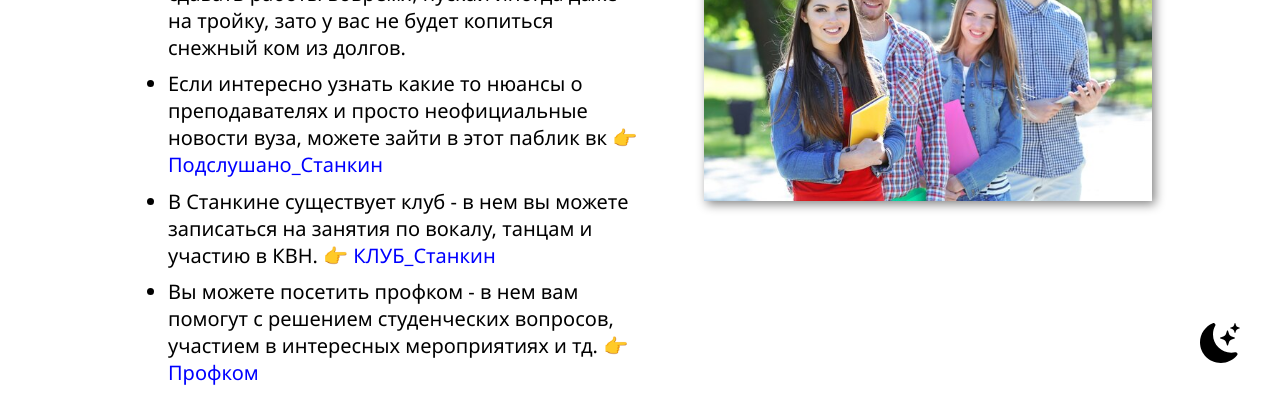
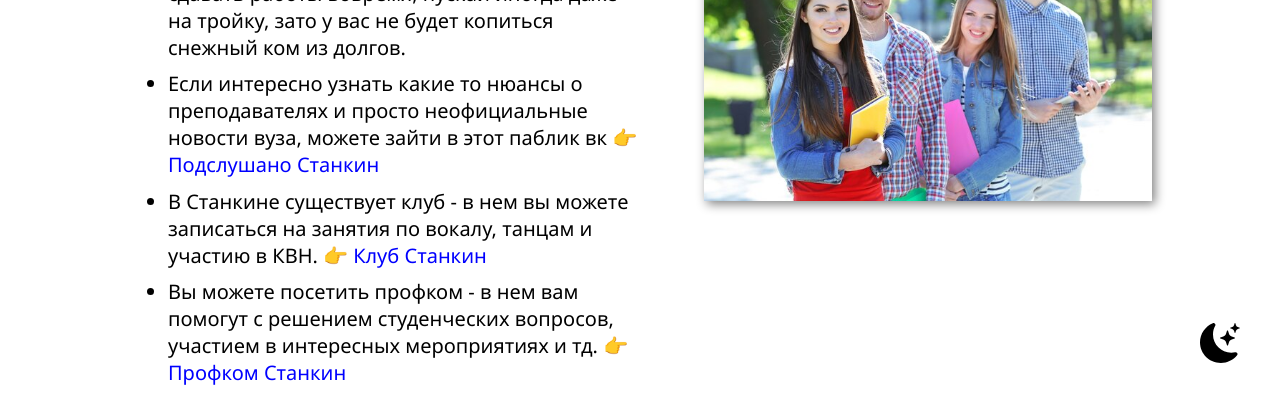
Before and after one commit to Kiruhanchik/Diplom-Stankin, a React (Create React App) app: page /advises in a window 1280 px wide. Shown: the part 397-797 px from the top of the page. Built offline with nearby package versions, Linux system fonts and the light colour scheme.

Commit message:
Changes in list of advises

```diff
--- a/src/components/advises.jsx
+++ b/src/components/advises.jsx
@@ -1,10 +1,11 @@
 import React from 'react'
-import HomePage from './homepage-btn';
-import './advises.scss';
+import HomePage from './homepage-btn'
+import './advises.scss'
 import students from '../img/students.jpg';
-import Header from './header.jsx';
 import { useSpring, animated } from 'react-spring'
 import Dark_theme from '../components/dark_theme.jsx'
+import data from '../data/advises.json'
+import Header from '../components/header.jsx'
 
 export default function Advises() {
 
@@ -13,6 +14,16 @@ export default function Advises() {
     to: { opacity: 1 }, // конечные стили
     config: { duration: 300 } // настройки анимации
   })
+
+  const advises = () => {
+      return data.map((advise) => {
+        return (
+            <div key={advise.id} id='advise'>
+                <li>{advise.text} <a href={advise.link}>{advise.link_name}</a></li>
+            </div>
+        )
+      })
+  }
 
   return (
     <animated.div id='advises' style={animation}>
@@ -24,11 +35,7 @@ export default function Advises() {
               успешной учебы и хочу с вами ими поделиться:
             </h1>
             <ul>
-              <li>Старайтесь посещать все пары - преподаватели могут давать доп. баллы к модулю, преподаватель может запомнить вас в лицо и отношение к вам будет лучше. Ну и просто не отчислят 👍</li>
-              <li>В станкине модульная система - постарайся сдавать работы вовремя, пускай иногда даже на тройку, зато у вас не будет копиться снежный ком из долгов.</li>
-              <li>Если интересно узнать какие то нюансы о преподавателях и просто неофициальные новости вуза, можете зайти в этот паблик вк 👉 <a href="https://vk.com/podslstankin" target="_blank">Подслушано_Станкин</a></li>
-              <li>В Станкине существует клуб - в нем вы можете записаться на занятия по вокалу, танцам и участию в КВН. 👉 <a href="https://www.youtube.com/@user-jp8wo3ct2f/featured" target="_blank">КЛУБ_Станкин</a></li>
-              <li>Вы можете посетить профком - в нем вам помогут с решением студенческих вопросов, участием в интересных мероприятиях и тд. 👉 <a href="https://vk.com/profstankin" target="_blank">Профком</a></li>
+              {advises()}
             </ul>
           </section>
           <img src={students} alt="students-img" />
--- /dev/null
+++ b/src/data/advises.json
@@ -0,0 +1,28 @@
+[
+    {
+        "id": 1,
+        "text": "Старайтесь посещать все пары - преподаватели могут давать доп. баллы к модулю, преподаватель может запомнить вас в лицо и отношение к вам будет лучше. Ну и просто не отчислят 👍"
+    },
+    {
+        "id": 2,
+        "text": "В станкине модульная система - постарайся сдавать работы вовремя, пускай иногда даже на тройку, зато у вас не будет копиться снежный ком из долгов."
+    },
+    {
+        "id": 3,
+        "text": "Если интересно узнать какие то нюансы о преподавателях и просто неофициальные новости вуза, можете зайти в этот паблик вк 👉 ",
+        "link": "https://vk.com/podslstankin",
+        "link_name": "Подслушано Станкин"
+    },
+    {
+        "id": 4,
+        "text": "В Станкине существует клуб - в нем вы можете записаться на занятия по вокалу, танцам и участию в КВН. 👉 ",
+        "link": "https://www.youtube.com/@user-jp8wo3ct2f/featured",
+        "link_name": "Клуб Станкин"
+    },
+    {
+        "id": 5,
+        "text": "Вы можете посетить профком - в нем вам помогут с решением студенческих вопросов, участием в интересных мероприятиях и тд. 👉 ",
+        "link": "https://vk.com/profstankin",
+        "link_name": "Профком Станкин"
+    }
+]
```
